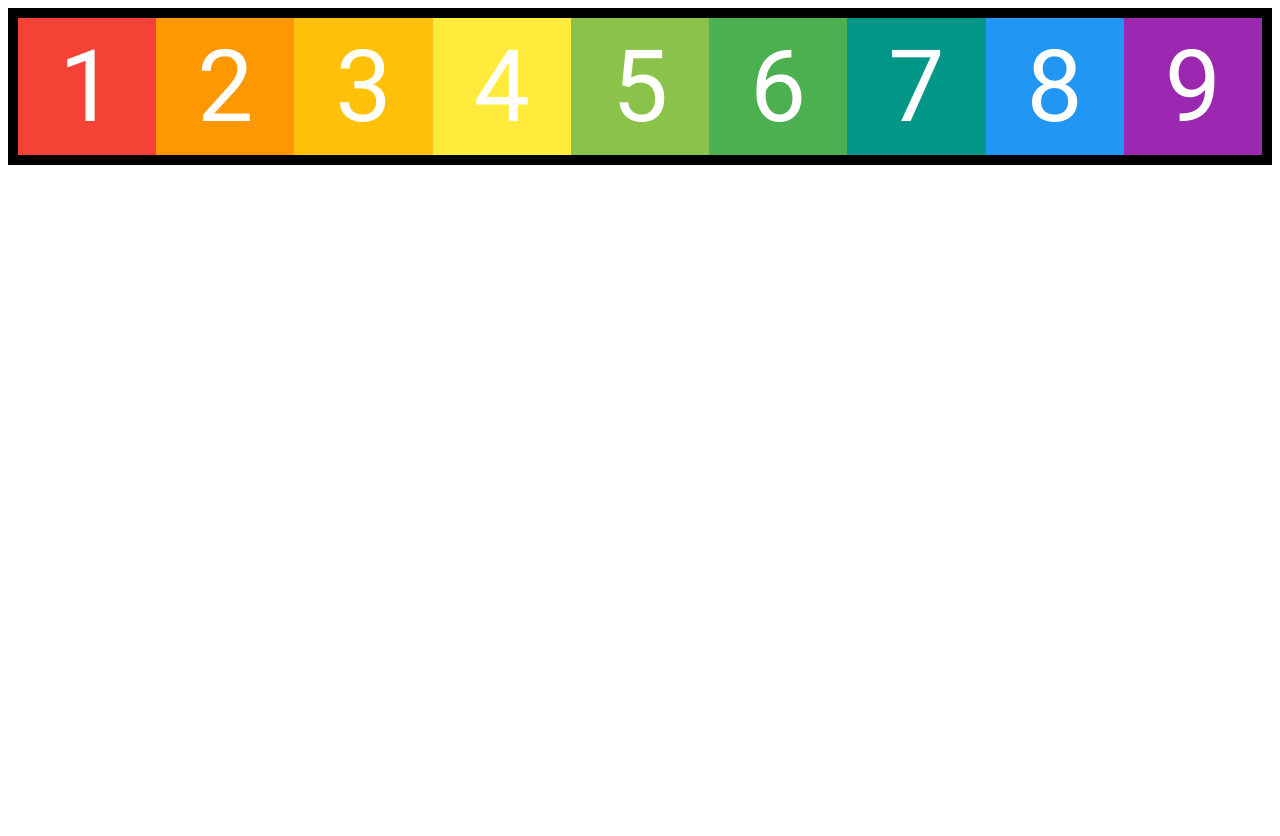
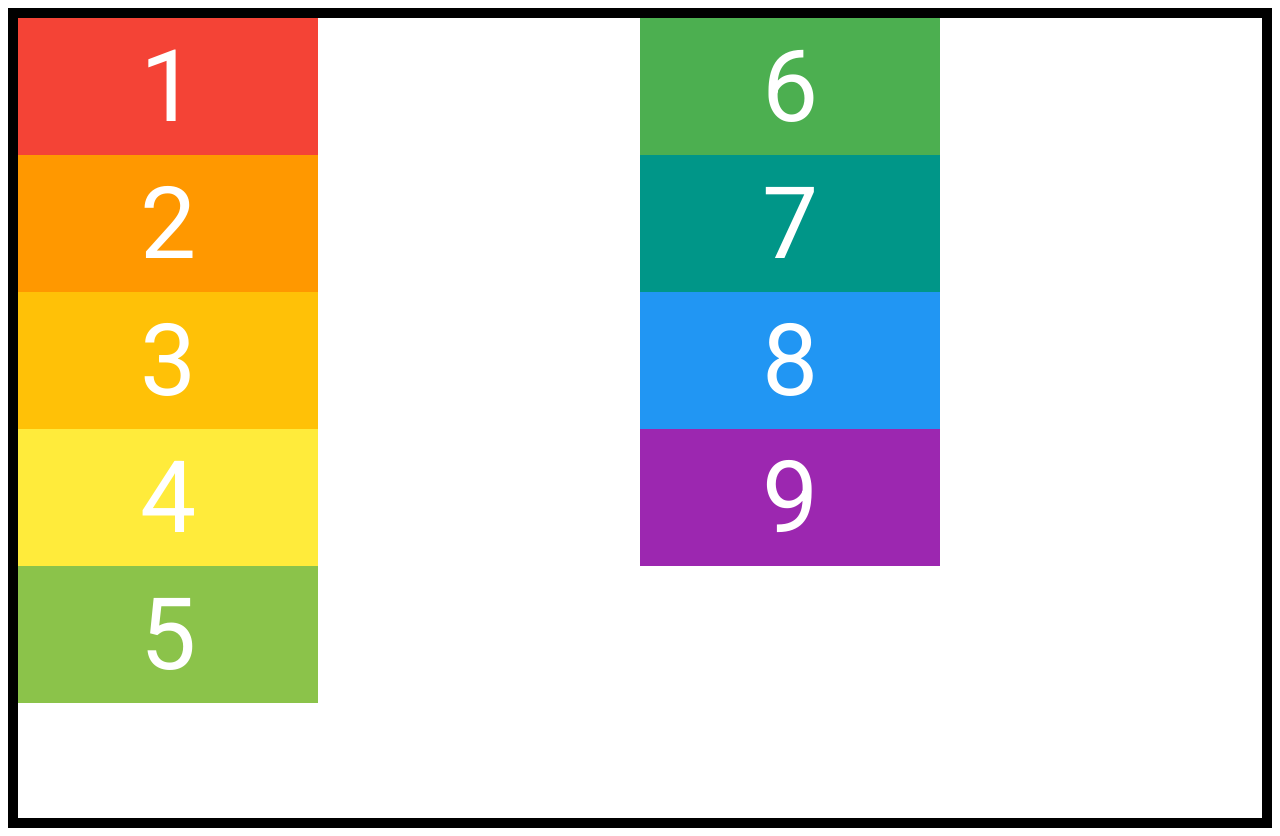
Before and after one commit to rodiw/flexbox-traning, a plain HTML site: page index.html in a window 1280 px wide. Before the commit the page ends 800 px from the top, so only its background shows below. Drawn offline with Linux system fonts and the light colour scheme.

Commit message:
added more css rule to how the boxes should behave

```diff
--- a/styles.css
+++ b/styles.css
@@ -23,5 +23,7 @@
 .container {
     display: flex;
     border: 10px solid black;
-    flex-direction: row;
+    flex-direction: column;
+    flex-wrap: wrap;
+    height: 800px;
 }
```
